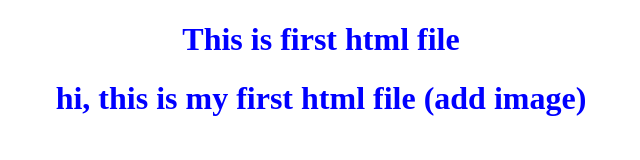
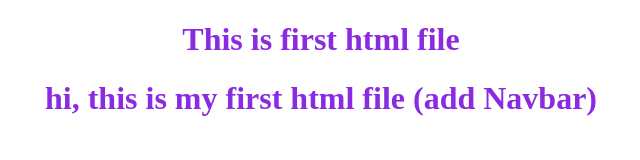
Before and after one commit to Sushilkumarra/Wed3.18-24, a plain HTML site: page index.html in a window 1280 px wide. Shown: the whole page, without its empty margins (319-959 px from the left). Drawn offline with Linux system fonts and the light colour scheme.

Commit message:
add Navbar

```diff
--- a/index.html
+++ b/index.html
@@ -4,10 +4,10 @@
     <meta charset="UTF-8">
     <meta name="viewport" content="width=device-width, initial-scale=1.0">
     <title>Document</title>
-    <link rel="stylesheet" href="style.css">
+    <link rel="stylesheet" href="styl1.css">
 </head>
 <body>
     <h1>This is first html file</h1>
-    <h1>hi, this is my first html file (add image) </h1>
+    <h1>hi, this is my first html file (add Navbar) </h1>
 </body>
 </html>
--- /dev/null
+++ b/styl1.css
@@ -0,0 +1,5 @@
+h1{
+    color: blueviolet;
+    text-align: center;
+    text-decoration: double;
+}
```
